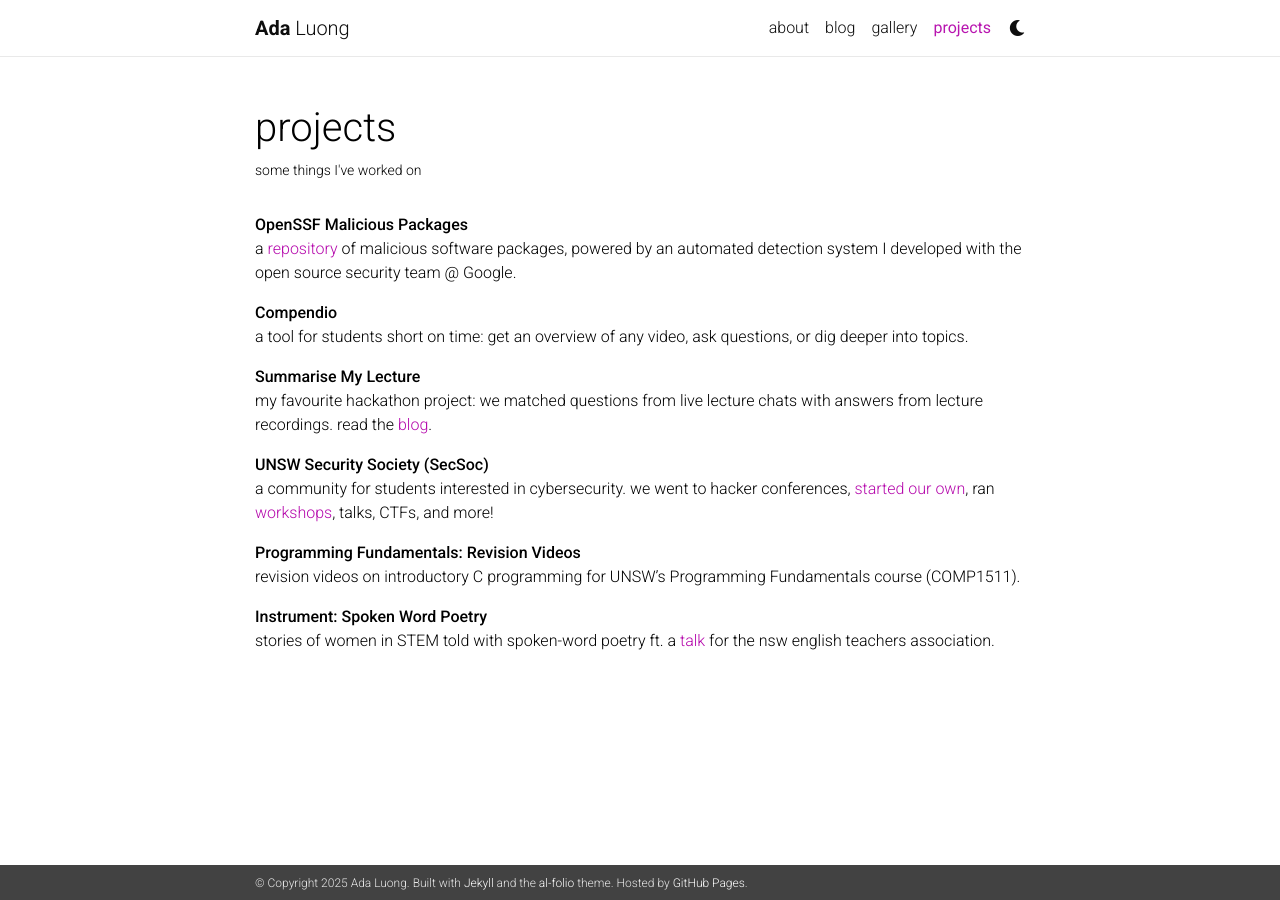
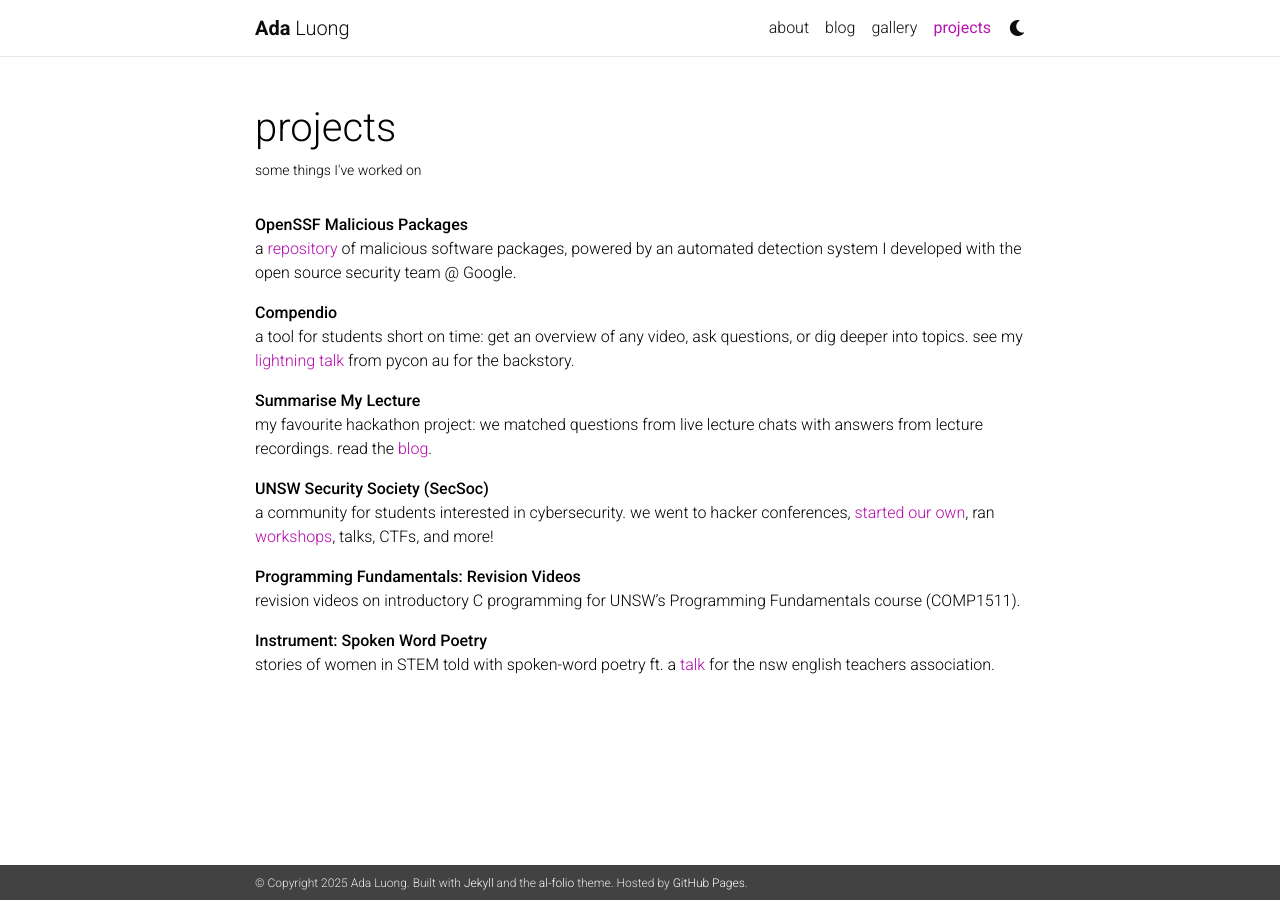
Before and after one commit to adaluong/adaluong.github.io, a Jekyll site: the page built from _pages/projects.md, in a window 1280 px wide. Built offline with Jekyll 4.4.1, drawn with Linux system fonts in a browser that asks for light colours; nearby versions of some CDN libraries; a style sheet for code colours, icons or effects is not loaded.

Commit message:
add pycon au lighting talk for compendio

```diff
--- a/_pages/projects.md
+++ b/_pages/projects.md
@@ -11,7 +11,7 @@ nav: true
 a [repository](https://github.com/ossf/malicious-packages) of malicious software packages, powered by an automated detection system I developed with the open source security team @ Google.
 
 [**Compendio**](https://compendio.tech)\
-a tool for students short on time: get an overview of any video, ask questions, or dig deeper into topics.
+a tool for students short on time: get an overview of any video, ask questions, or dig deeper into topics. see my [lightning talk](https://youtu.be/j1e9kF8uaNY?t=1350) from pycon au for the backstory.
 
 [**Summarise My Lecture**](https://github.com/adaluong/summarise-my-lecture-hackathon)\
 my favourite hackathon project: we matched questions from live lecture chats with answers from lecture recordings. read the [blog](https://adaluong.me/blog/summarise-my-hackathon).
```
